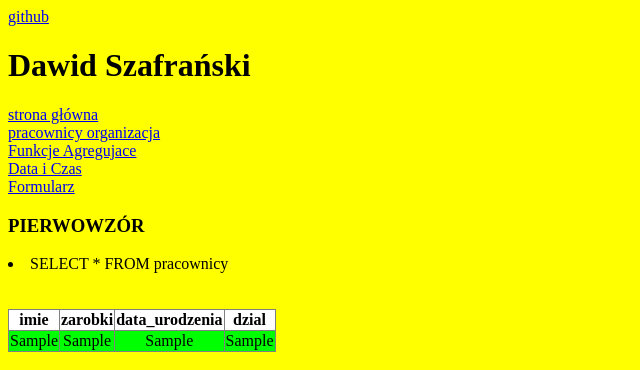
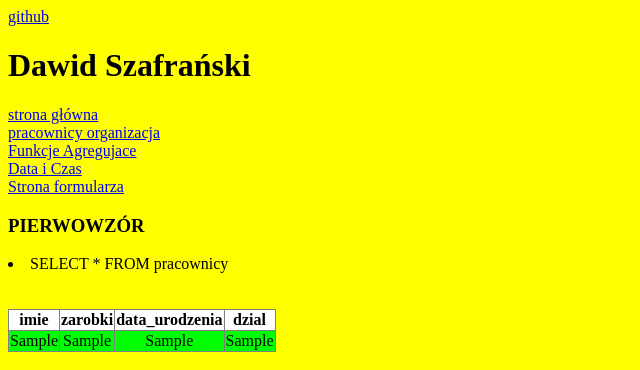
Before and after one commit to AD-2018/sql-php-pierwsza_strona-szafranski-dawid, a PHP site: page / in a window 1280 px wide. Shown: the top 370 px of the page, without its empty margins (0-640 px from the left). Run offline with PHP 8.4, Linux system fonts and the light colour scheme; tables that the repository leaves empty or names only in its code hold one stand-in row (values such as "Sample post"); data that the repository does not hold is empty.

Commit message:
Update index.php

```diff
--- a/index.php
+++ b/index.php
@@ -17,7 +17,7 @@
         <br>
         <a href="data_czas.php">Data i Czas</a>
         <br>
-        <a href="formularz.html">Formularz</a>
+        <a href="formularz.html">Strona formularza</a>
     </div>
 <?php
 $servername = "mysql-kcz.alwaysdata.net";
```
